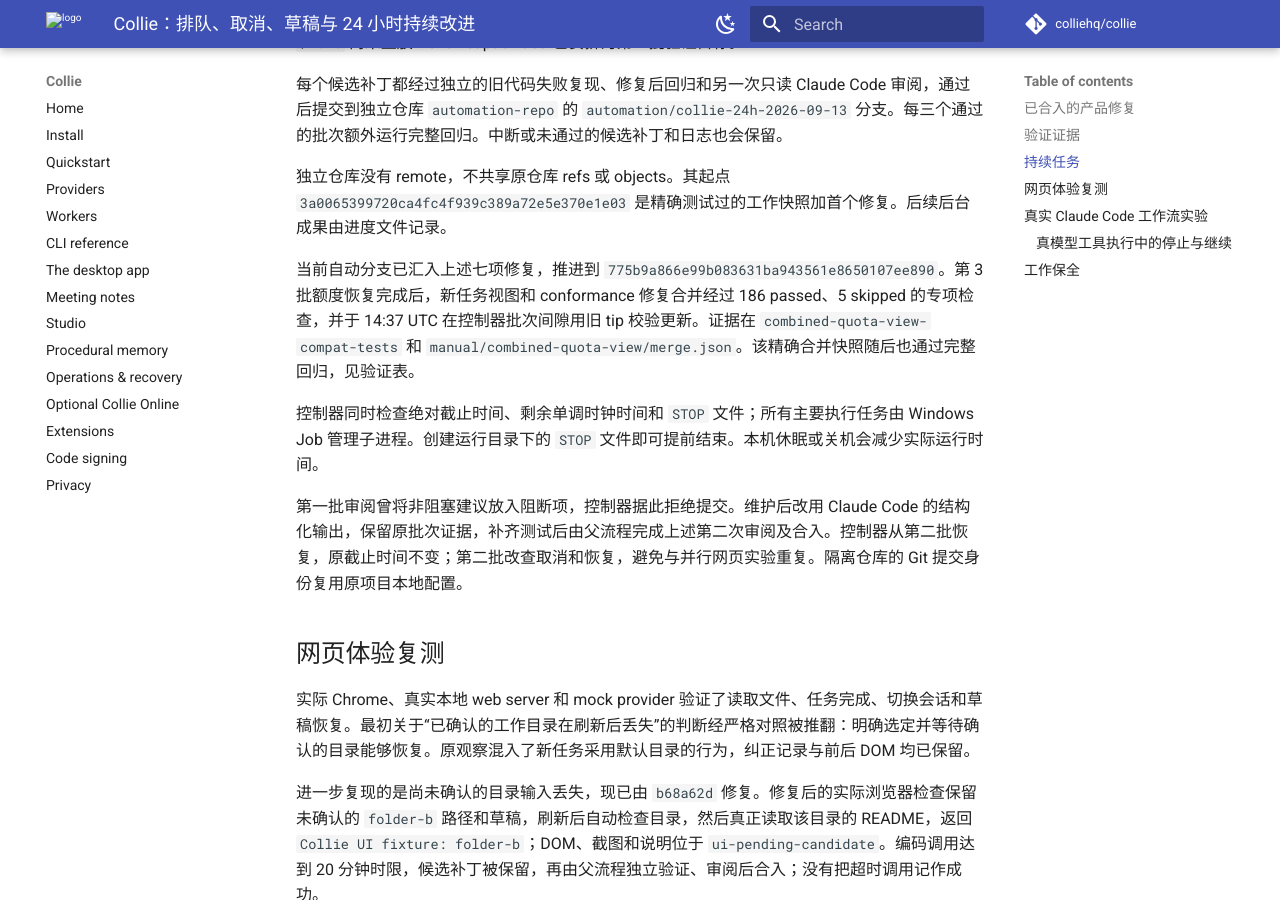
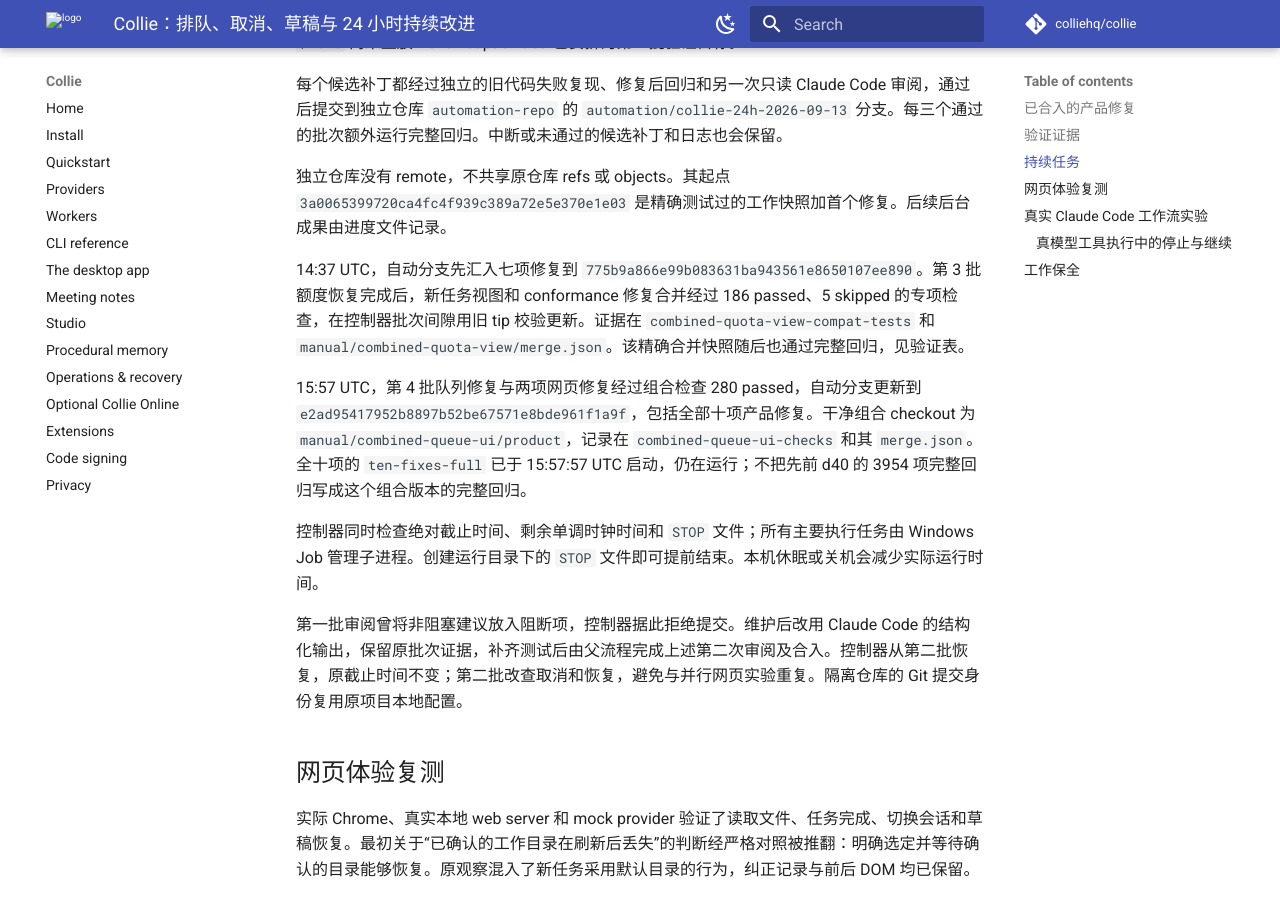
Before and after one commit to colliehq/collie, an MkDocs documentation site: the page built from docs/product-evolution-2026-09-13.md, in a window 1280 px wide and 900 px high, scrolled down 3662 px. Built offline with MkDocs 1.6.1 and Material for MkDocs 9.7.7, drawn with Linux system fonts in a browser that asks for light colours; comment, search, counter and statistics services are not loaded.

Commit message:
docs: record the combined ten-fix snapshot and regression scope

```diff
--- a/docs/product-evolution-2026-09-13.md
+++ b/docs/product-evolution-2026-09-13.md
@@ -62,7 +62,9 @@
 
 独立仓库没有 remote，不共享原仓库 refs 或 objects。其起点 `3a0065399720ca4fc4f939c389a72e5e370e1e03` 是精确测试过的工作快照加首个修复。后续后台成果由进度文件记录。
 
-当前自动分支已汇入上述七项修复，推进到 `775b9a866e99b083631ba943561e8650107ee890`。第 3 批额度恢复完成后，新任务视图和 conformance 修复合并经过 186 passed、5 skipped 的专项检查，并于 14:37 UTC 在控制器批次间隙用旧 tip 校验更新。证据在 `combined-quota-view-compat-tests` 和 `manual/combined-quota-view/merge.json`。该精确合并快照随后也通过完整回归，见验证表。
+14:37 UTC，自动分支先汇入七项修复到 `775b9a866e99b083631ba943561e8650107ee890`。第 3 批额度恢复完成后，新任务视图和 conformance 修复合并经过 186 passed、5 skipped 的专项检查，在控制器批次间隙用旧 tip 校验更新。证据在 `combined-quota-view-compat-tests` 和 `manual/combined-quota-view/merge.json`。该精确合并快照随后也通过完整回归，见验证表。
+
+15:57 UTC，第 4 批队列修复与两项网页修复经过组合检查 280 passed，自动分支更新到 `e2ad95417952b8897b52be67571e8bde961f1a9f`，包括全部十项产品修复。干净组合 checkout 为 `manual/combined-queue-ui/product`，记录在 `combined-queue-ui-checks` 和其 `merge.json`。全十项的 `ten-fixes-full` 已于 15:57:57 UTC 启动，仍在运行；不把先前 d40 的 3954 项完整回归写成这个组合版本的完整回归。
 
 控制器同时检查绝对截止时间、剩余单调时钟时间和 `STOP` 文件；所有主要执行任务由 Windows Job 管理子进程。创建运行目录下的 `STOP` 文件即可提前结束。本机休眠或关机会减少实际运行时间。
 
```
